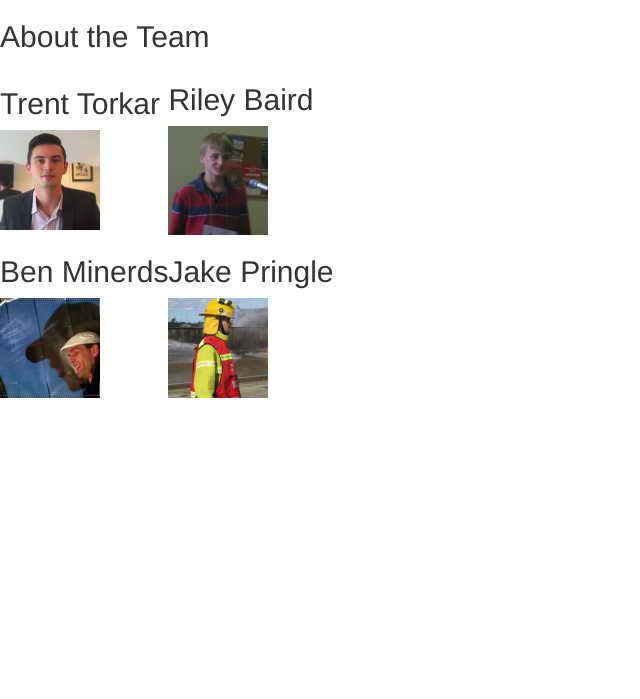
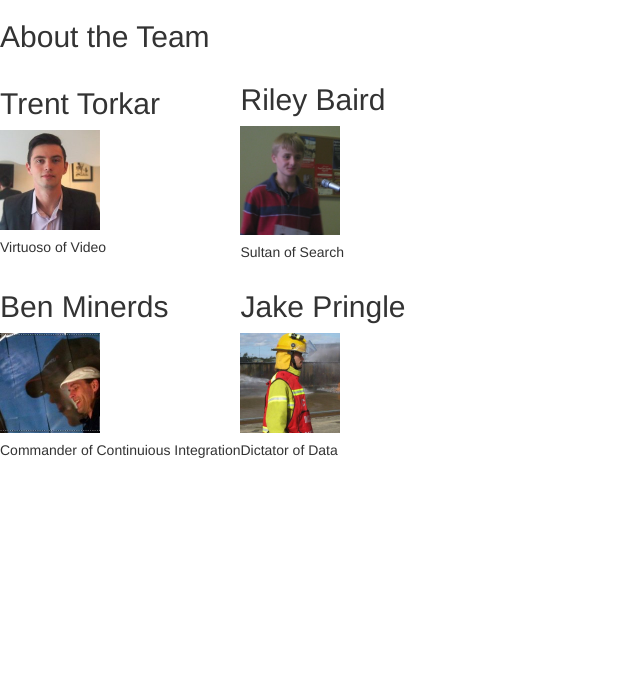
Before and after one commit to The-IP-Gods/The-IP-Gods, a Django app: template hello/templates/team.html in a window 1280 px wide. Shown: the part 66-765 px from the top of the page, without its empty margins (0-640 px from the left). Run offline with Django 3.2, Linux system fonts and the light colour scheme; the template is opened without the code that fills it, so the values that code supplies are empty; some libraries are stand-ins or nearby versions.

Commit message:
add moinikers

```diff
--- a/hello/templates/team.html
+++ b/hello/templates/team.html
@@ -11,20 +11,24 @@
       <td class="padd">
         <h2>Trent Torkar</h2>
         <img src="../static/trent.jpg" width=100px></img>
+        <h5>Virtuoso of Video</h5>
       </td>
       <td>
         <h2>Riley Baird</h2>
         <img src="../static/riley.jpg" width=100px></img>
+        <h5>Sultan of Search</h5>
       </td>
     </tr>
     <tr>
       <td>
         <h2>Ben Minerds</h2>
         <img src="../static/ben.jpg" width=100px></img>
+        <h5>Commander of Continuious Integration</h5>
       </td>
       <td>
         <h2>Jake Pringle</h2>
         <img src="../static/jake.jpg" width=100px></img>
+        <h5>Dictator of Data</h5>
       </td>
     </tr>
   </table>
```
